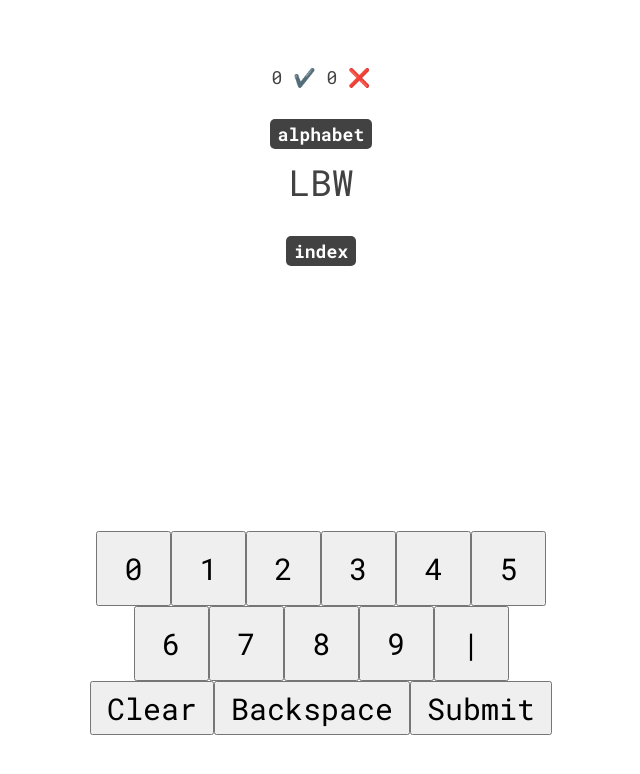
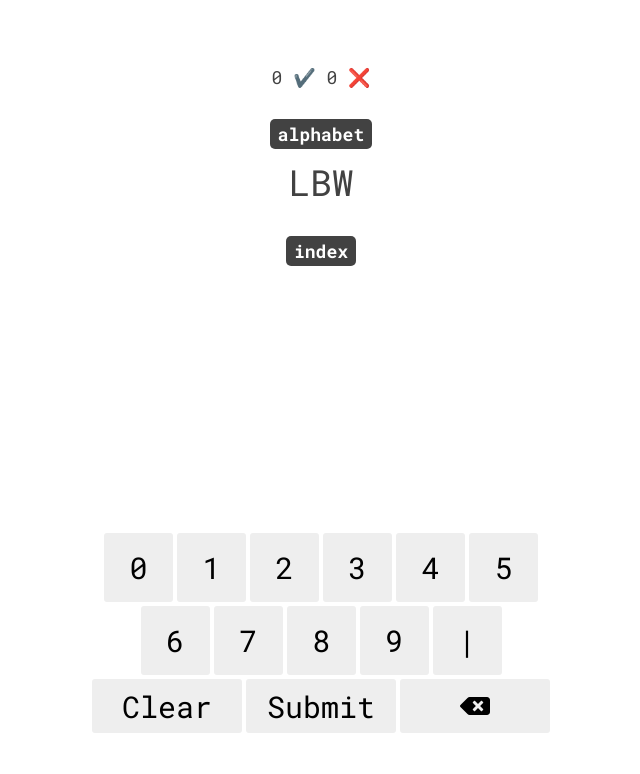
Before and after one commit to ppasupat/encoding-practice, a React (Vite) app: page / in a window 1280 px wide. Shown: the top 774 px of the page, without its empty margins (319-959 px from the left). Built offline with nearby package versions, Linux system fonts and the light colour scheme.

Commit message:
Style the buttons

```diff
--- a/package.json
+++ b/package.json
@@ -11,7 +11,8 @@
   },
   "dependencies": {
     "react": "^19.0.0",
-    "react-dom": "^19.0.0"
+    "react-dom": "^19.0.0",
+    "react-icons": "^5.5.0"
   },
   "devDependencies": {
     "@eslint/js": "^9.21.0",
--- a/src/App.jsx
+++ b/src/App.jsx
@@ -1,4 +1,5 @@
 import { useState } from 'react';
+import { FaBackspace } from "react-icons/fa";
 import { replaceAt, generateQuestion } from './utils';
 import Keyboard from './Keyboard';
 import Braille from './Braille';
@@ -93,12 +94,12 @@ export default function App() {
       </article>
       <footer>
         <Keyboard type={question.answerType} handleKey={handleKey} />
-        <div className="special-buttons">
-          {question.useKeyboard && <>
-            <button onClick={handleClear}>Clear</button>
-            <button onClick={handleBackspace}>Backspace</button>
-          </>}
+        <div id="special-buttons">
+          {question.useKeyboard &&
+          <button onClick={handleClear}>Clear</button>}
           <button onClick={handleSubmit}>Submit</button>
+          {question.useKeyboard &&
+          <button onClick={handleBackspace}><FaBackspace /></button>}
         </div>
       </footer>
     </>
--- a/src/style.css
+++ b/src/style.css
@@ -91,13 +91,34 @@ header {
 /* ################################ */
 /* keyboard */
 
+.keyboard, #special-buttons {
+  display: flex;
+  flex-direction: row;
+  flex-wrap: wrap;
+  justify-content: center;
+}
+
 footer button {
   font-size: 1rem;
+  border: none;
+  border-radius: 3px;
+  margin: 2px;
+  display: flex;
+  align-items: center;
+  justify-content: center;
+  background: #eee;
+}
+
+footer button:hover {
+  background: #ddd;
+}
+footer button:active {
+  background: #ccc;
 }
 
 .keyboard button {
-  width: 2.5rem;
-  height: 2.5rem;
+  width: 2.3rem;
+  height: 2.3rem;
 }
 
 .keyboard.alphabet button {
@@ -105,7 +126,8 @@ footer button {
   height: 1.6rem;
 }
 
-.special-buttons button {
+#special-buttons button {
+  width: 150px;
   height: 1.8rem;
   padding: 0 15px;
 }
@@ -131,7 +153,6 @@ footer button {
 .braille-wrapper > button.off {
   background: white;
 }
-
 .braille-wrapper > button.on {
   background: #424242;
 }
```
Also changed, not shown: 1 other file (tests, documents, lock files or other folders).
